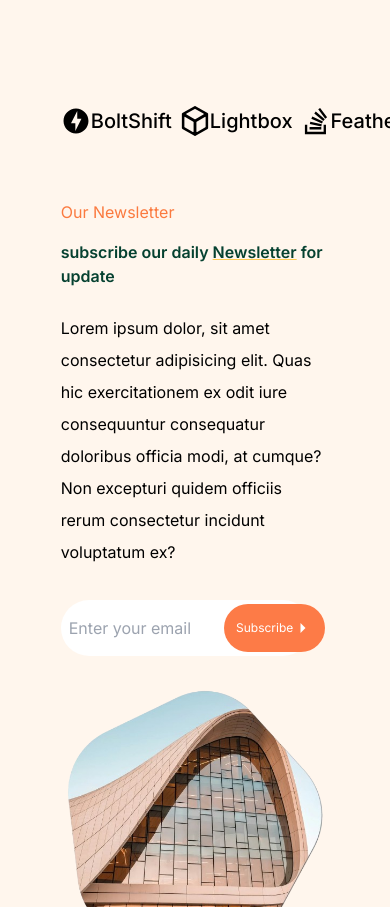
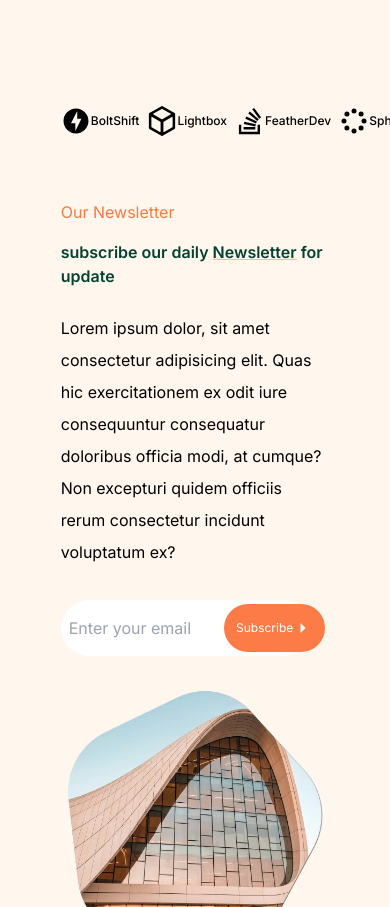
Before and after one commit to zablon-oigo/architect, a React (Vite) app: page / in a window 390 px wide. Shown: the part 4746-5653 px from the top of the page. Built offline with nearby package versions, Linux system fonts and the light colour scheme.

Commit message:
Changed font size on smaller screen

```diff
--- a/src/components/Projects.jsx
+++ b/src/components/Projects.jsx
@@ -49,23 +49,23 @@ function Projects() {
             <section className="flex items-center justify-between gap-2 mt-24 mb-16 ">
                 <span className="flex items-center lg:gap-x-2">
                     <MdOfflineBolt className='text-3xl'/>
-                    <p className="text-xl font-medium">BoltShift</p>
+                    <p className="text-xs font-medium lg:text-xl">BoltShift</p>
                     </span>
                 <span className="flex items-center lg:gap-x-2">
                     <SiHackthebox className='text-3xl'/>
-                    <p className="text-xl font-medium">Lightbox</p>
+                    <p className="text-xs font-medium lg:text-xl">Lightbox</p>
                     </span>
                 <span className="flex items-center lg:gap-x-2">
                     <FaStackOverflow className='text-3xl'/>
-                    <p className="text-xl font-medium">FeatherDev</p>
+                    <p className="text-xs font-medium lg:text-xl">FeatherDev</p>
                     </span>
                 <span className="flex items-center lg:gap-x-2">
                     <BiLoaderCircle className='text-3xl'/>
-                    <p className="text-xl font-medium">Sphererule</p>
+                    <p className="text-xs font-medium lg:text-xl">Sphererule</p>
                     </span>
                 <span className="flex items-center lg:gap-x-2">
                     <TbVectorBezierCircle className='text-3xl'/>
-                    <p className="text-xl font-medium">Nietzsche</p>
+                    <p className="text-xs font-medium lg:text-xl">Nietzsche</p>
                     </span>
 
                 </section>
```
